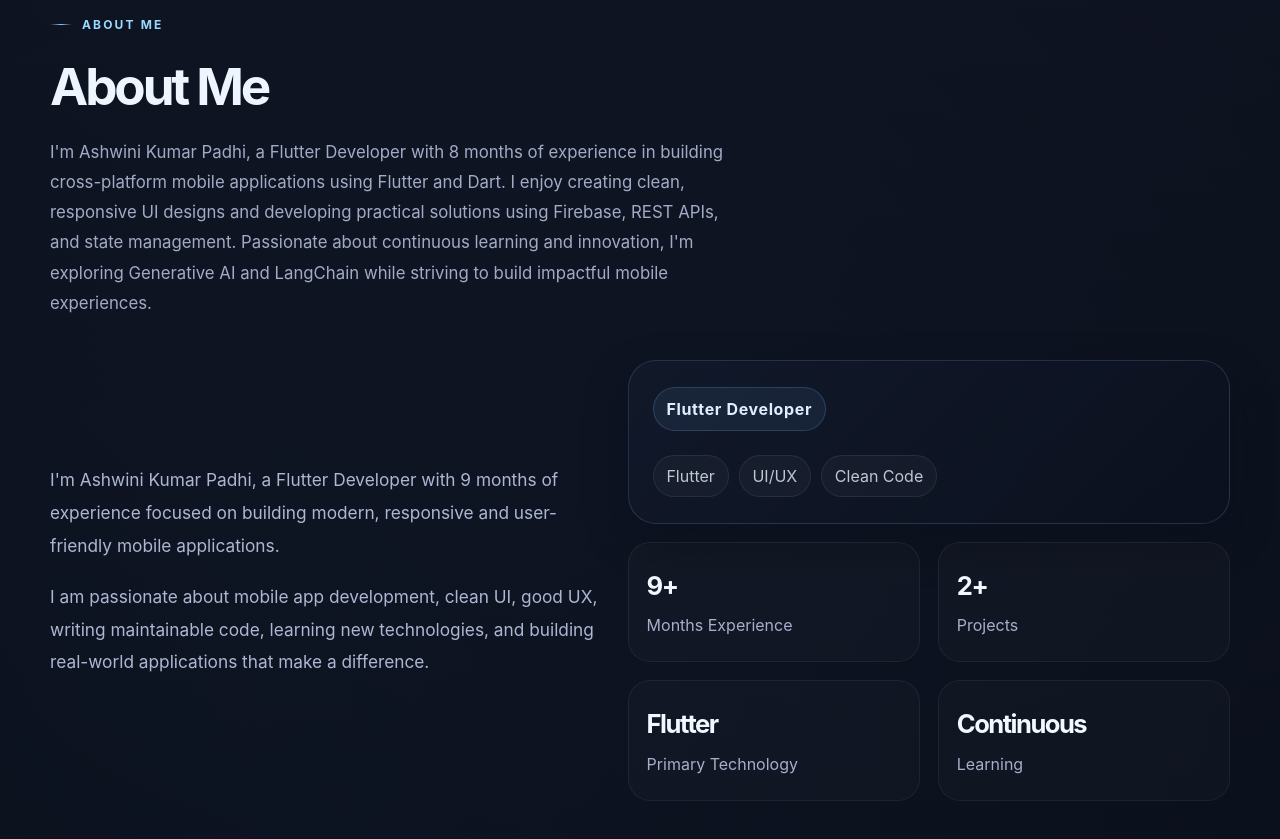
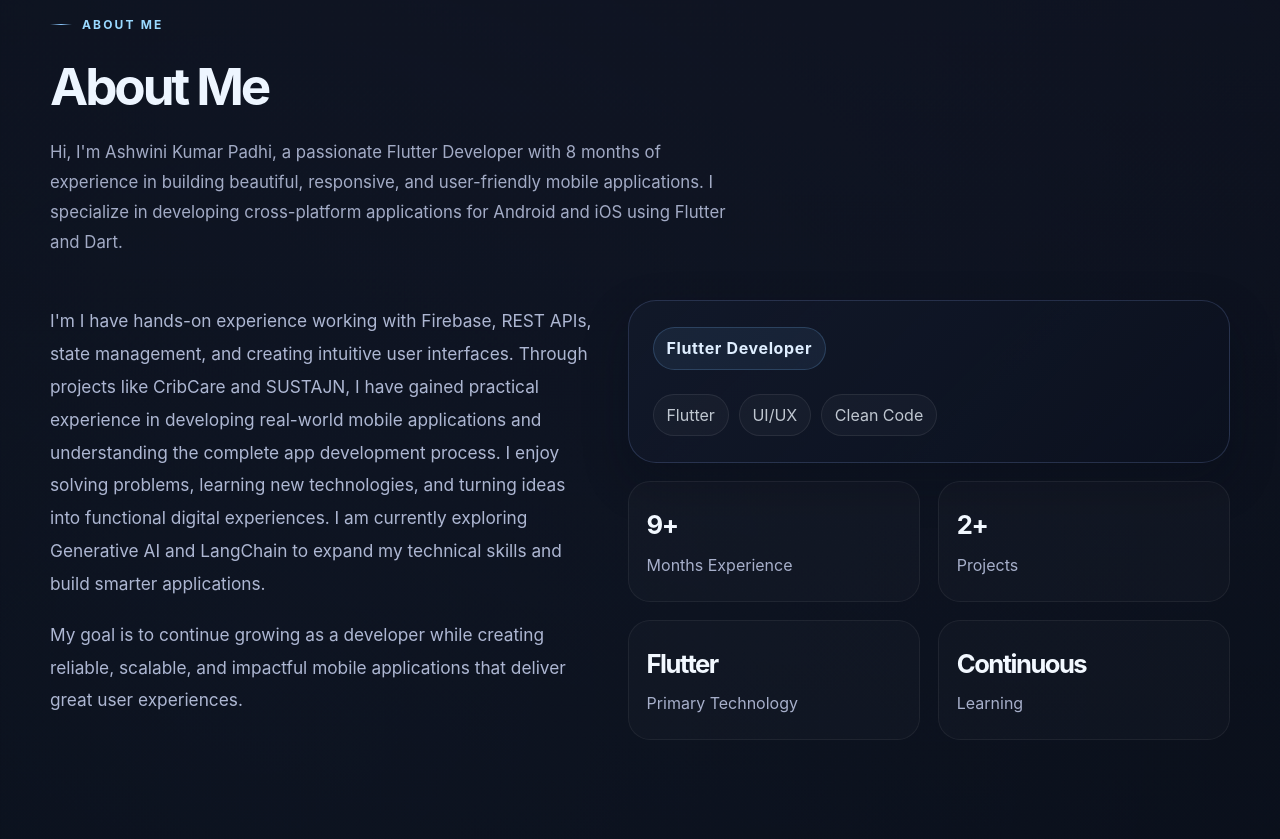
Before and after one commit to ashwinikumarpadhi2004-cmd/portfolio, a React (Vite) app: page / in a window 1280 px wide. Shown: the part 1020-1859 px from the top of the page. Built offline with nearby package versions, Linux system fonts and the light colour scheme.

Commit message:
Initial portfolio

```diff
--- a/src/App.jsx
+++ b/src/App.jsx
@@ -471,19 +471,18 @@ function App() {
             <SectionHeading
               eyebrow="About Me"
               title="About Me"
-              description="I'm Ashwini Kumar Padhi, a Flutter Developer with 8 months of experience in building cross-platform mobile applications using Flutter and Dart. I enjoy creating clean, responsive UI designs and developing practical solutions using Firebase, REST APIs, and state management. Passionate about continuous learning and innovation, I'm exploring Generative AI and LangChain while striving to build impactful mobile experiences.
+              description="Hi, I'm Ashwini Kumar Padhi, a passionate Flutter Developer with 8 months of experience in building beautiful, responsive, and user-friendly mobile applications. I specialize in developing cross-platform applications for Android and iOS using Flutter and Dart.
 "
             />
 
             <div className="about-grid">
               <div className="about-copy reveal">
                 <p>
-                  I&apos;m Ashwini Kumar Padhi, a Flutter Developer with 9 months of experience focused on building modern,
-                  responsive and user-friendly mobile applications.
+                  I&apos;m I have hands-on experience working with Firebase, REST APIs, state management, and creating intuitive user interfaces. Through projects like CribCare and SUSTAJN, I have gained practical experience in developing real-world mobile applications and understanding the complete app development process.
+I enjoy solving problems, learning new technologies, and turning ideas into functional digital experiences. I am currently exploring Generative AI and LangChain to expand my technical skills and build smarter applications.
                 </p>
                 <p>
-                  I am passionate about mobile app development, clean UI, good UX, writing maintainable code, learning new
-                  technologies, and building real-world applications that make a difference.
+                  My goal is to continue growing as a developer while creating reliable, scalable, and impactful mobile applications that deliver great user experiences.
                 </p>
               </div>
 
```
